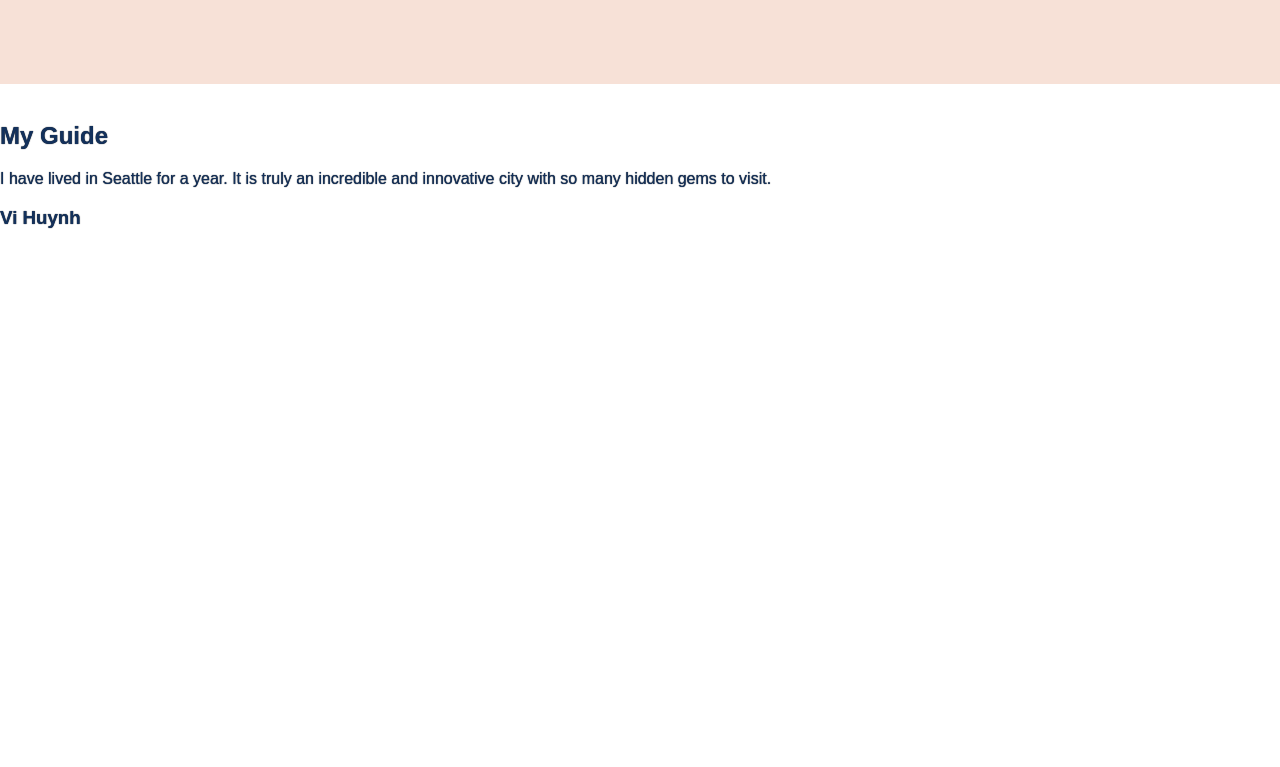
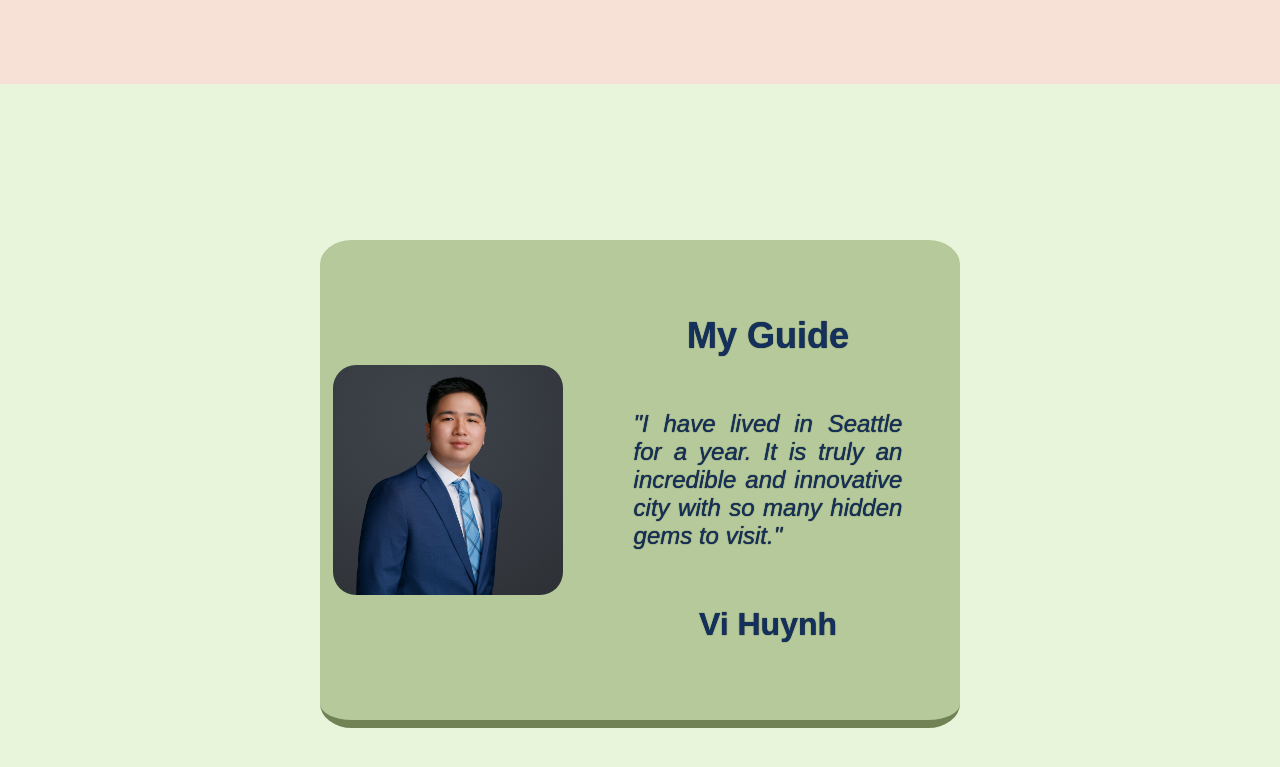
Before and after one commit to vihuynh72/BasicCityWebsite, a plain HTML site: page html/index.html in a window 1280 px wide. Shown: the part 1516-2283 px from the top of the page. Before the commit the page ends 1763 px from the top, so only its background shows below. Drawn offline with Linux system fonts and the light colour scheme.

Commit message:
Finish the project with the guide page

```diff
--- a/css/style.css
+++ b/css/style.css
@@ -93,3 +93,54 @@ body {
         }
     }
 }
+
+#guide-page {
+    background-color: #e9f5db;
+
+    #guide-page-box {
+        display: flex;
+        flex-direction: row;
+        justify-content: space-evenly;
+        align-content: center;
+        background-color: #b5c99a;
+
+        width: 50%;
+        height: 60%;
+        border-radius: 5%;
+        border-bottom: 8px solid #718355;
+
+        .guide-page-img {
+            display: block;
+            margin: auto auto;
+
+            width: 230px;
+            border-radius: 10%;
+        }
+
+        .guide-box {
+            width: 60%;
+            text-align: center;
+
+            display: flex;
+            flex-direction: column;
+            justify-content: center;
+            align-content: center;
+
+            .guide-box-title {
+                width: 50%;
+                font-size: 36px;
+            }
+
+            .guide-box-caption {
+                width: 70%;
+                font-size: 24px;
+                font-style: italic;
+                text-align: justify;
+            }
+
+            .guide-box-signature  {
+                font-size: 32px;
+            }
+        }
+    }
+}
--- a/html/index.html
+++ b/html/index.html
@@ -51,15 +51,15 @@
             </div>
         </div>
 
-        <div id="guide-page">
-            <div>
-                <img class="guide-page-img">
-                <div class="guide-page-box">
-                    <h2>
+        <div id="guide-page" class="util-page-size util-flex-center">
+            <div id="guide-page-box">
+                <img class="guide-page-img" src="../assets/images/vi_huynh_headshot.jpg">
+                <div class="guide-box util-flex-center">
+                    <h2 class="guide-box-title">
                         My Guide
                     </h2>
-                    <p>
-                        I have lived in Seattle for a year. It is truly an
+                    <p class="guide-box-caption">
+                        "I have lived in Seattle for a year. It is truly an
                         <span class="underline">
                             incredible
                         </span>
@@ -67,9 +67,9 @@
                         <span class="underline">
                             innovative
                         </span>
-                        city with so many hidden gems to visit.
+                        city with so many hidden gems to visit."
                     </p>
-                    <h3>
+                    <h3 class="guide-box-signature">
                         Vi Huynh
                     </h3>
                 </div>
```
Also changed, not shown: assets/images/vi_huynh_headshot.jpg (added).
